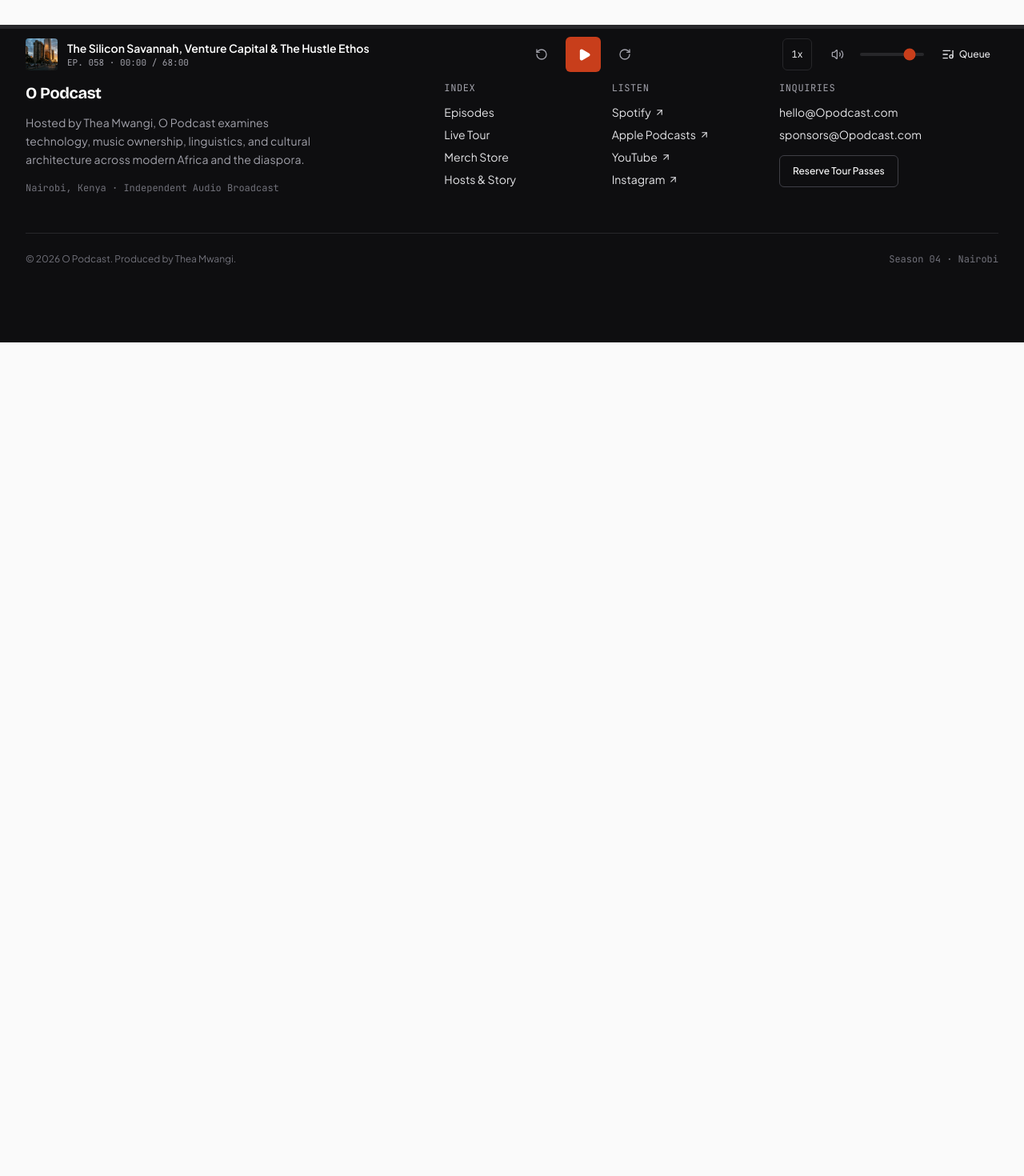
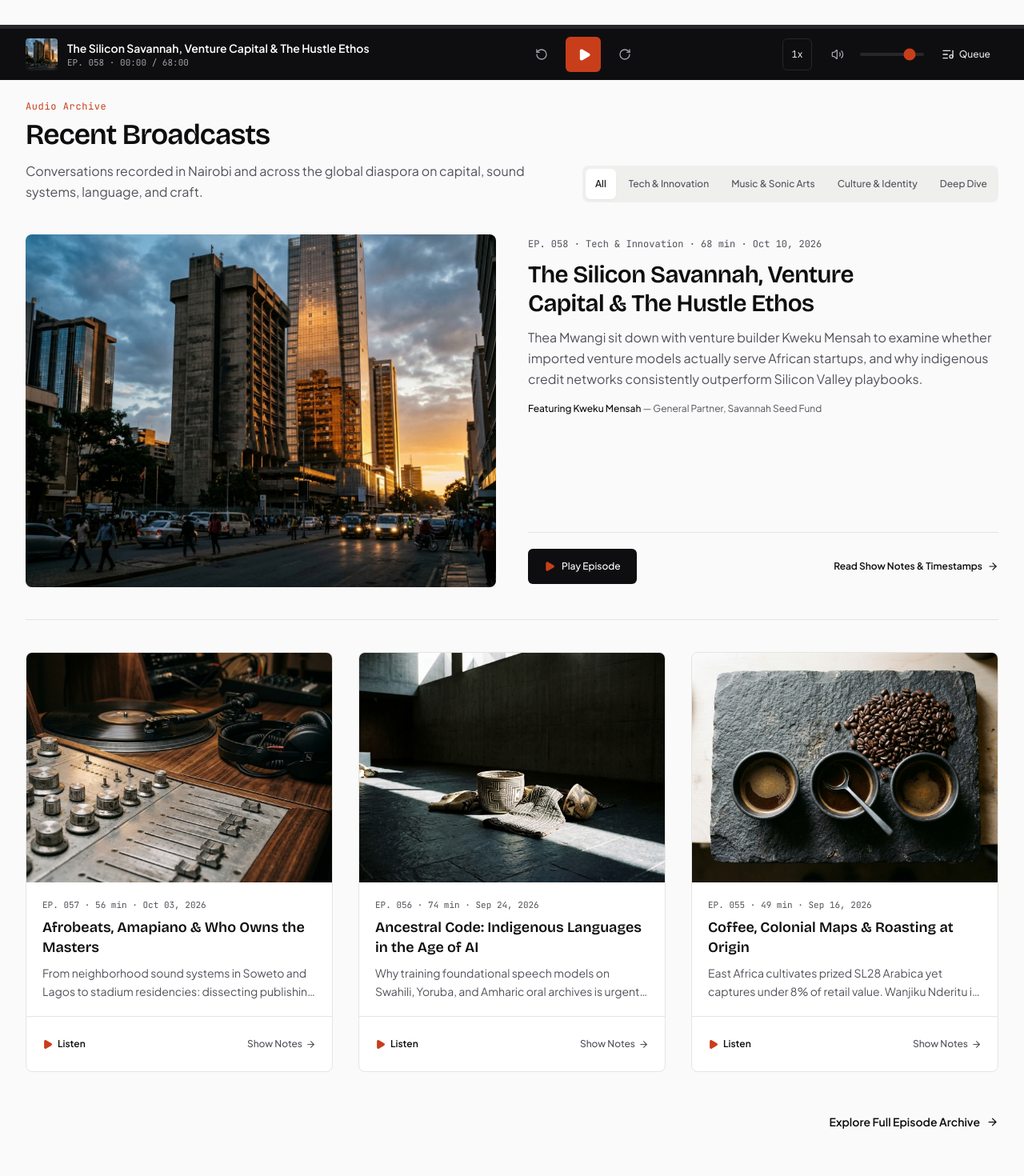
Before and after one commit to ode96-dev/o-podcast, a Next.js app: page / in a window 1280 px wide. Shown: the part 700-2170 px from the top of the page at 80% size. Before the commit the page ends 1128 px from the top, so only its background shows below. Built offline with nearby package versions, Linux system fonts and the light colour scheme.

Commit message:
feat: add LatestEpisodes component to display recent podcast episodes

```diff
--- a/src/app/page.tsx
+++ b/src/app/page.tsx
@@ -1,10 +1,12 @@
 import React from "react";
 import { PodcastHero } from "@/components/home/podcast-hero";
+import { LatestEpisodes } from "@/components/home/latest-episodes";
 
 export default function HomePage() {
   return (
     <main>
       <PodcastHero />
+      <LatestEpisodes />
     </main>
   );
 }
--- /dev/null
+++ b/src/components/home/latest-episodes.tsx
@@ -0,0 +1,243 @@
+"use client";
+
+import React, { useState } from "react";
+import Link from "next/link";
+import { Play, Pause, ArrowRight } from "lucide-react";
+import { SectionHeading } from "@/components/ui/section-heading";
+import { MediaFrame } from "@/components/ui/media-frame";
+import { useAudio } from "@/lib/audio-context";
+import { EPISODES } from "@/lib/data";
+
+export function LatestEpisodes() {
+  const { playEpisode, isPlaying, togglePlay, currentEpisode } = useAudio();
+  const [selectedCategory, setSelectedCategory] = useState<string>("All");
+
+  const categories = [
+    "All",
+    "Tech & Innovation",
+    "Music & Sonic Arts",
+    "Culture & Identity",
+    "Deep Dive",
+  ];
+
+  const filteredEpisodes =
+    selectedCategory === "All"
+      ? EPISODES
+      : EPISODES.filter((ep) => ep.category === selectedCategory);
+
+  const leadEpisode = filteredEpisodes[0];
+  const secondaryEpisodes = filteredEpisodes.slice(1);
+
+  const handleToggle = (ep: (typeof EPISODES)[0]) => {
+    if (currentEpisode.id === ep.id) {
+      togglePlay();
+    } else {
+      playEpisode(ep);
+    }
+  };
+
+  return (
+    <section className="py-14 sm:py-20 border-b border-[#E4E4E0]">
+      <div className="max-w-7xl mx-auto px-4 sm:px-6 lg:px-8">
+        <div className="flex flex-col lg:flex-row lg:items-end justify-between gap-6 mb-10">
+          <SectionHeading
+            kicker="Audio Archive"
+            title="Recent Broadcasts"
+            subtitle="Conversations recorded in Nairobi and across the global diaspora on capital, sound systems, language, and craft."
+          />
+
+          <div
+            role="tablist"
+            aria-label="Filter episodes by category"
+            className="flex items-center gap-1 p-1 bg-[#EFEFED] rounded-lg overflow-x-auto max-w-full"
+          >
+            {categories.map((cat) => {
+              const active = selectedCategory === cat;
+              return (
+                <button
+                  key={cat}
+                  role="tab"
+                  aria-selected={active}
+                  onClick={() => setSelectedCategory(cat)}
+                  className={`min-h-9.5 px-3 py-1.5 rounded-md text-xs font-medium whitespace-nowrap shrink-0 transition-colors cursor-pointer ${
+                    active
+                      ? "bg-white text-[#0E0E10] shadow-xs"
+                      : "text-[#52525B] hover:text-[#0E0E10]"
+                  }`}
+                >
+                  {cat}
+                </button>
+              );
+            })}
+          </div>
+        </div>
+
+        {leadEpisode && (
+          <div className="grid grid-cols-1 lg:grid-cols-12 gap-6 lg:gap-10 pb-10 mb-10 border-b border-[#E4E4E0] items-stretch">
+            <div className="lg:col-span-6">
+              <MediaFrame
+                src={leadEpisode.artwork}
+                alt={leadEpisode.title}
+                aspect="4/3"
+                sizes="(max-width: 1024px) 100vw, 50vw"
+                className="rounded-lg h-full"
+              />
+            </div>
+
+            <div className="lg:col-span-6 flex flex-col justify-between py-1">
+              <div>
+                <p className="font-mono text-xs text-[#52525B]">
+                  EP. {String(leadEpisode.number).padStart(3, "0")}{" "}
+                  <span aria-hidden="true">·</span> {leadEpisode.category}{" "}
+                  <span aria-hidden="true">·</span> {leadEpisode.duration}{" "}
+                  <span aria-hidden="true">·</span> {leadEpisode.publishedAt}
+                </p>
+
+                <Link
+                  href={`/episodes/${leadEpisode.slug}`}
+                  className="block mt-3 group"
+                >
+                  <h3 className="font-display text-2xl sm:text-3xl font-semibold tracking-[-0.02em] text-[#0E0E10] group-hover:text-[#C83E1B] transition-colors headline-balance">
+                    {leadEpisode.title}
+                  </h3>
+                </Link>
+
+                <p className="mt-3 text-sm sm:text-base text-[#52525B] leading-relaxed max-w-prose">
+                  {leadEpisode.description}
+                </p>
+
+                {leadEpisode.guests[0] && (
+                  <p className="mt-4 text-xs font-medium text-[#0E0E10]">
+                    Featuring {leadEpisode.guests[0].name}{" "}
+                    <span className="text-[#52525B] font-normal">
+                      — {leadEpisode.guests[0].role}
+                    </span>
+                  </p>
+                )}
+              </div>
+
+              <div className="mt-6 pt-5 border-t border-[#E4E4E0] flex flex-wrap items-center justify-between gap-4">
+                <button
+                  onClick={() => handleToggle(leadEpisode)}
+                  className="inline-flex items-center gap-2 min-h-11 px-5 py-2.5 rounded-md bg-[#0E0E10] hover:bg-[#27272A] text-white text-xs font-medium transition-colors cursor-pointer"
+                >
+                  {isPlaying && currentEpisode.id === leadEpisode.id ? (
+                    <>
+                      <Pause
+                        size={14}
+                        className="fill-current text-[#C83E1B]"
+                      />
+                      <span>Pause Episode</span>
+                    </>
+                  ) : (
+                    <>
+                      <Play size={14} className="fill-current text-[#C83E1B]" />
+                      <span>Play Episode</span>
+                    </>
+                  )}
+                </button>
+
+                <Link
+                  href={`/episodes/${leadEpisode.slug}`}
+                  className="inline-flex items-center gap-1.5 min-h-11 text-xs font-semibold text-[#0E0E10] hover:text-[#C83E1B] transition-colors"
+                >
+                  <span>Read Show Notes &amp; Timestamps</span>
+                  <ArrowRight size={14} aria-hidden="true" />
+                </Link>
+              </div>
+            </div>
+          </div>
+        )}
+
+        {secondaryEpisodes.length > 0 && (
+          <div className="grid grid-cols-1 md:grid-cols-3 gap-6 lg:gap-8">
+            {secondaryEpisodes.map((ep) => {
+              const isThisPlaying = isPlaying && currentEpisode.id === ep.id;
+              return (
+                <article
+                  key={ep.id}
+                  className="flex flex-col justify-between bg-white border border-[#E4E4E0] rounded-lg overflow-hidden hover:border-[#0E0E10]/30 transition-colors"
+                >
+                  <div>
+                    <Link href={`/episodes/${ep.slug}`} className="block">
+                      <MediaFrame
+                        src={ep.artwork}
+                        alt={ep.title}
+                        aspect="4/3"
+                        sizes="(max-width: 768px) 100vw, 33vw"
+                      />
+                    </Link>
+
+                    <div className="p-5">
+                      <p className="font-mono text-[11px] text-[#52525B]">
+                        EP. {String(ep.number).padStart(3, "0")}{" "}
+                        <span aria-hidden="true">·</span> {ep.duration}{" "}
+                        <span aria-hidden="true">·</span> {ep.publishedAt}
+                      </p>
+
+                      <Link
+                        href={`/episodes/${ep.slug}`}
+                        className="block mt-2 group"
+                      >
+                        <h3 className="font-display text-lg font-semibold leading-snug text-[#0E0E10] group-hover:text-[#C83E1B] transition-colors line-clamp-2">
+                          {ep.title}
+                        </h3>
+                      </Link>
+
+                      <p className="mt-2 text-sm text-[#52525B] line-clamp-2 leading-relaxed">
+                        {ep.subtitle}
+                      </p>
+                    </div>
+                  </div>
+
+                  <div className="px-5 py-3.5 border-t border-[#E4E4E0] flex items-center justify-between">
+                    <button
+                      onClick={() => handleToggle(ep)}
+                      className="inline-flex items-center gap-1.5 min-h-10 text-xs font-semibold text-[#0E0E10] hover:text-[#C83E1B] transition-colors cursor-pointer"
+                    >
+                      {isThisPlaying ? (
+                        <>
+                          <Pause
+                            size={13}
+                            className="fill-current text-[#C83E1B]"
+                          />
+                          <span>Pause</span>
+                        </>
+                      ) : (
+                        <>
+                          <Play
+                            size={13}
+                            className="fill-current text-[#C83E1B]"
+                          />
+                          <span>Listen</span>
+                        </>
+                      )}
+                    </button>
+
+                    <Link
+                      href={`/episodes/${ep.slug}`}
+                      className="inline-flex items-center gap-1 min-h-10 text-xs font-medium text-[#52525B] hover:text-[#0E0E10] transition-colors"
+                    >
+                      <span>Show Notes</span>
+                      <ArrowRight size={13} aria-hidden="true" />
+                    </Link>
+                  </div>
+                </article>
+              );
+            })}
+          </div>
+        )}
+
+        <div className="mt-10 flex justify-start sm:justify-end">
+          <Link
+            href="/episodes"
+            className="inline-flex items-center gap-2 min-h-11 text-sm font-semibold text-[#0E0E10] hover:text-[#C83E1B] transition-colors"
+          >
+            <span>Explore Full Episode Archive</span>
+            <ArrowRight size={15} aria-hidden="true" />
+          </Link>
+        </div>
+      </div>
+    </section>
+  );
+}
```
